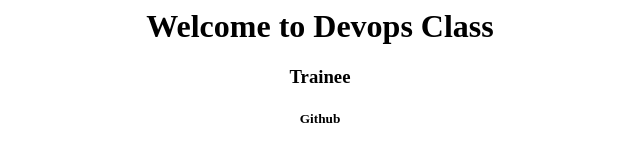
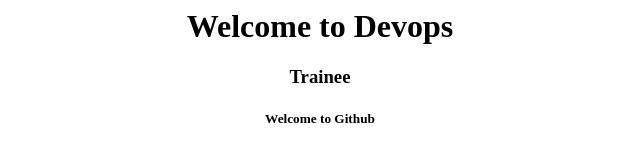
Before and after one commit to SaiChandraMadamanchi/Jenkins, a plain HTML site: page index.html in a window 1280 px wide. Shown: the whole page, without its empty margins (320-960 px from the left). Drawn offline with Linux system fonts and the light colour scheme.

Commit message:
Update index.html

```diff
--- a/index.html
+++ b/index.html
@@ -4,9 +4,9 @@
       </head>
 <body>
       <center>
-              <h1> Welcome to Devops Class </h1>
+              <h1> Welcome to Devops </h1>
               <h3> Trainee </h3>
-              <h5> Github </h5>
+              <h5> Welcome to Github </h5>
       </center>
 </body>
 </html>
```
